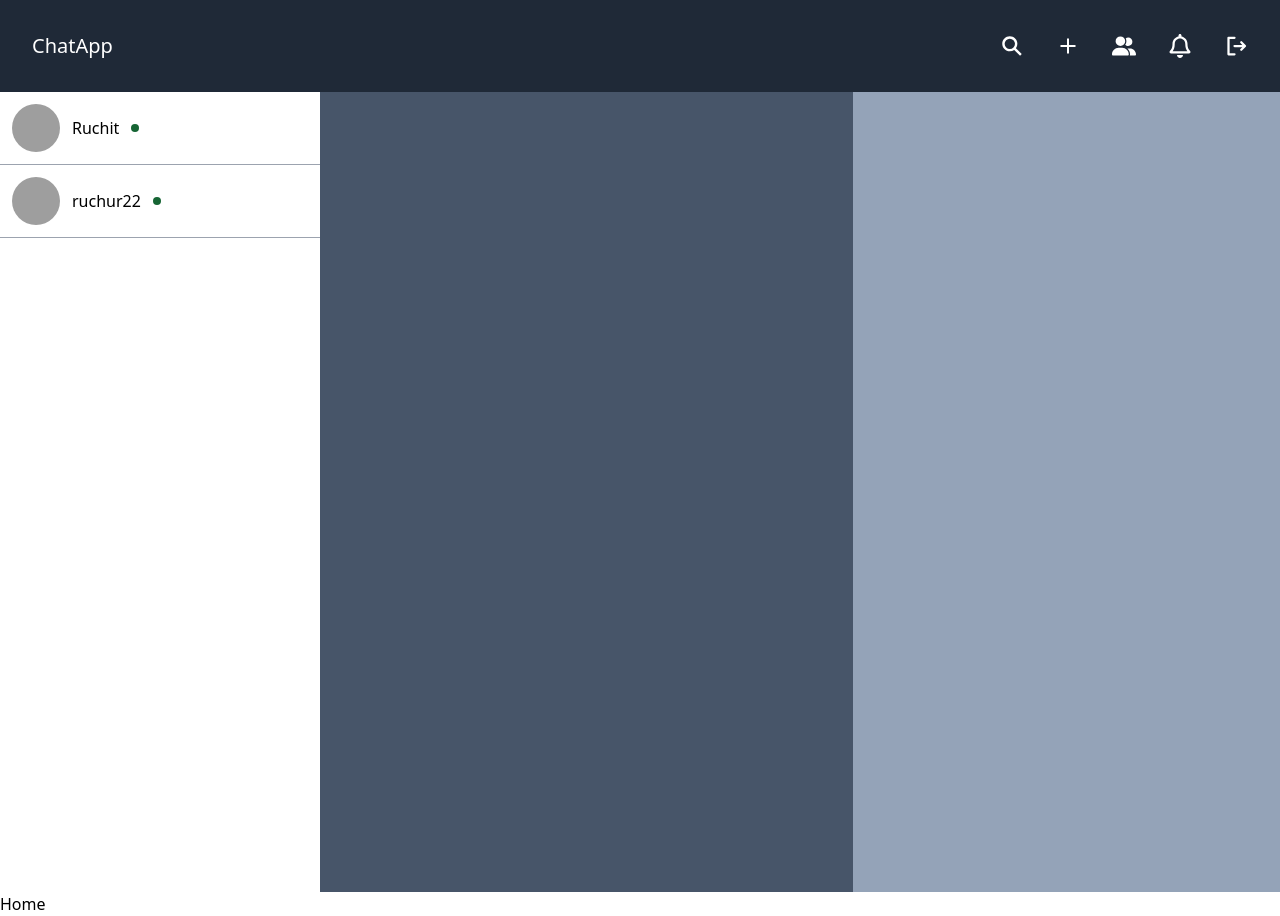
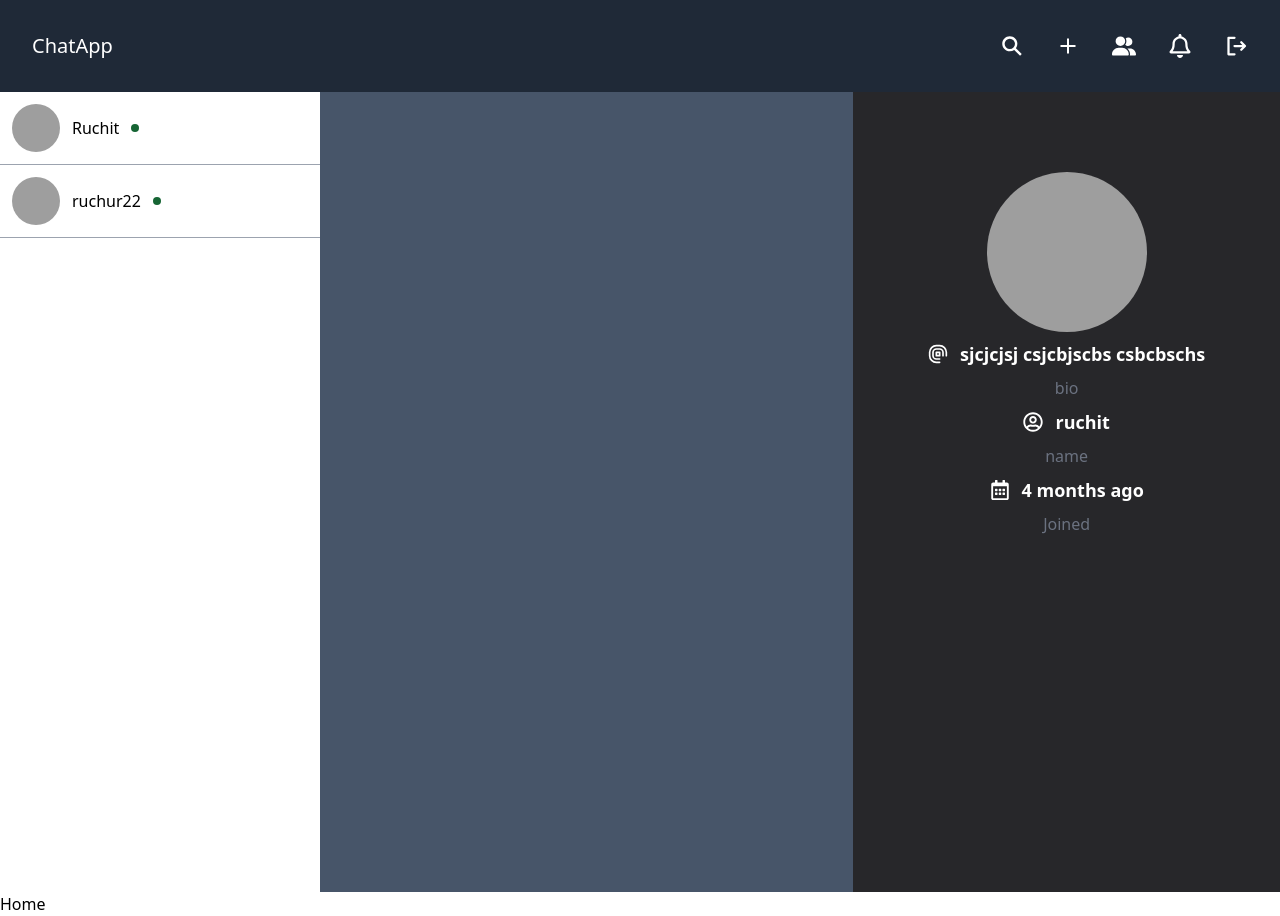
Before and after one commit to ruchhit24/chatApp-Backend, a React (Create React App) app in the folder client/: page / in a window 1280 px wide. Built offline with nearby package versions, Linux system fonts and the light colour scheme; grey boxes are pictures that could not be loaded.

Commit message:
done with profile page

```diff
--- a/client/src/components/AppLayout.js
+++ b/client/src/components/AppLayout.js
@@ -2,6 +2,7 @@ import React from "react";
 import Header from "./Header";
 import ChatList from "./ChatList";
 import {SampleData} from '../utils/SampleData'
+import Profile from "./Profile";
 
 
 const AppLayout = () => (WrappedComponent) => {
@@ -24,7 +25,9 @@ const AppLayout = () => (WrappedComponent) => {
             />
           </div>
           <div className="col-span-5 bg-slate-600"></div>
-          <div className="col-span-4 bg-slate-400"></div>
+          <div className="col-span-4 bg-zinc-800">
+            <Profile/>
+          </div>
         </div>
         <WrappedComponent {...props} />
       </>
--- /dev/null
+++ b/client/src/components/Profile.js
@@ -0,0 +1,40 @@
+import React from "react";
+import { GrAd } from "react-icons/gr";
+import { FaRegUserCircle } from "react-icons/fa";
+import { FaRegCalendarAlt } from "react-icons/fa";
+import moment from "moment";
+const Profile = () => {
+  return (
+    <div className="flex justify-center items-center mt-20">
+      <div className="flex flex-col gap-2 items-center">
+        <img
+          src="https://images.unsplash.com/photo-1500648767791-00dcc994a43e?w=500&auto=format&fit=crop&q=60&ixlib=rb-4.0.3&ixid=M3wxMjA3fDB8MHxzZWFyY2h8MTB8fHVzZXIlMjBwcm9maWxlfGVufDB8fDB8fHww"
+          alt="dh"
+          className="h-40 w-40 rounded-full object-cover"
+        />
+        <div className="flex items-center gap-3 text-white">
+          <GrAd className="w-5 h-5" />
+          <p className="font-semibold text-lg">sjcjcjsj csjcbjscbs csbcbschs</p>
+        </div>
+
+        <span className="text-center text-gray-500 ">bio</span>
+        <div className="flex items-center gap-3 text-white">
+          <FaRegUserCircle className="w-5 h-5" />
+          <p className="font-semibold text-lg">ruchit</p>
+        </div>
+
+        <span className="text-center text-gray-500 ">name</span>
+        <div className="flex items-center gap-3 text-white">
+          <FaRegCalendarAlt className="w-5 h-5" />
+          <p className="font-semibold text-lg">
+            {moment("2023-11-04").fromNow()}
+          </p>
+        </div>
+
+        <span className="text-center text-gray-500 ">Joined</span>
+      </div>
+    </div>
+  );
+};
+
+export default Profile;
--- a/client/src/index.js
+++ b/client/src/index.js
@@ -9,7 +9,9 @@ const root = ReactDOM.createRoot(document.getElementById('root'));
 root.render(
   <React.StrictMode>
     <HelmetProvider>
-           <App/>
+          <div onContextMenu={(e)=> e.preventDefault()}>
+          <App/>
+          </div>
     </HelmetProvider>
   </React.StrictMode>
 );
```
